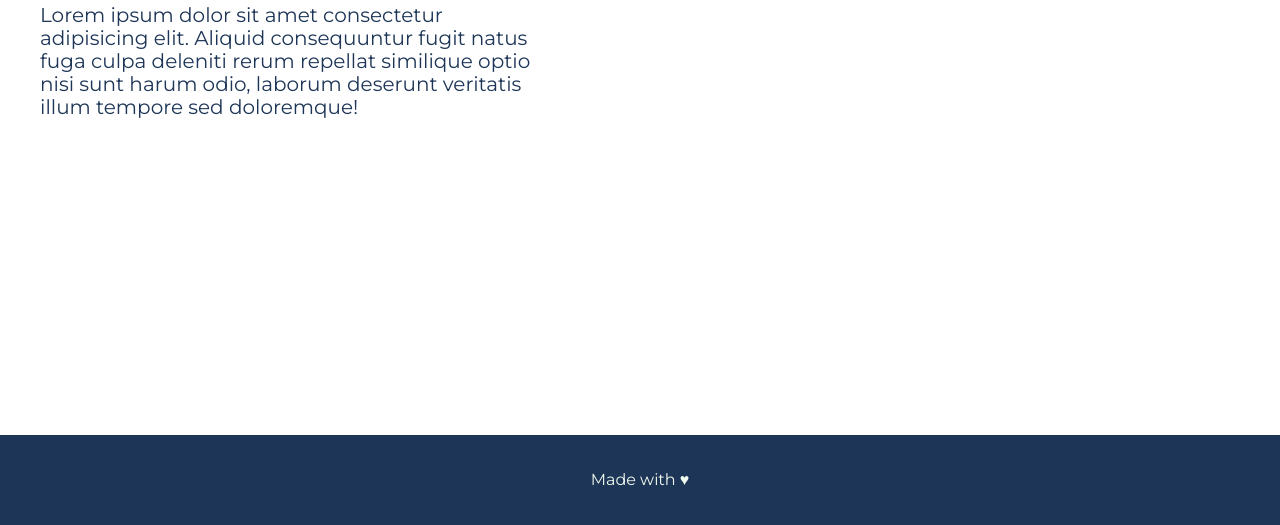
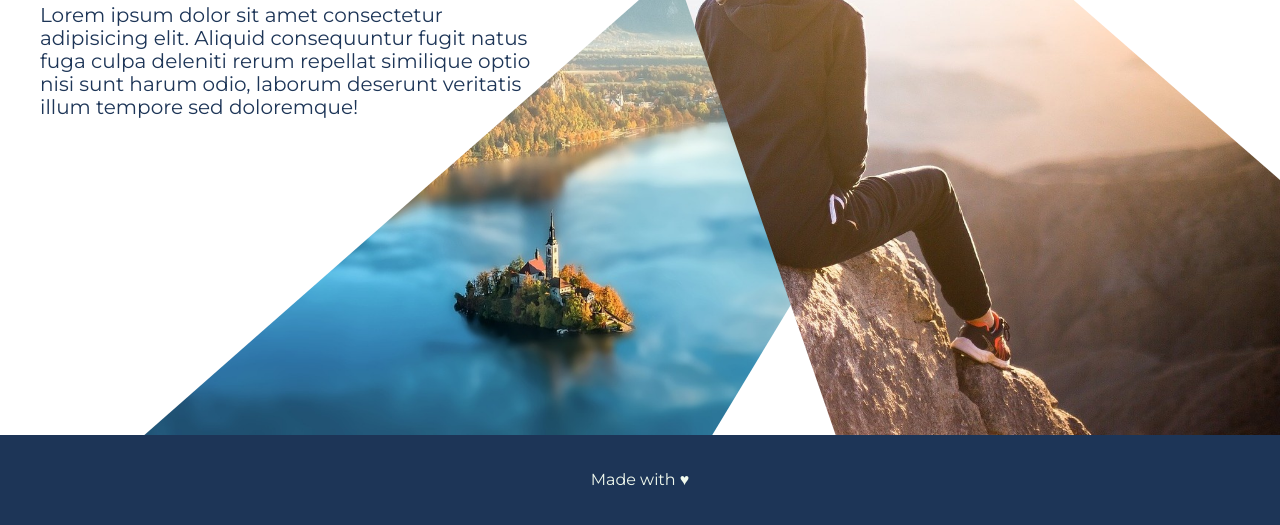
Before and after one commit to andrei-kozel/travelers-chm, a plain HTML site: page index.html in a window 1280 px wide. Shown: the part 364-889 px from the top of the page. Drawn offline with Linux system fonts and the light colour scheme; the site is published under a folder, as on GitHub Pages, so addresses that start at the root find nothing.

Commit message:
trying to fix github.io images

```diff
--- a/index.html
+++ b/index.html
@@ -40,8 +40,8 @@
         </p>
       </div>
     </div>
-    <img id="mountains-image" src="/images/mountains.jpg" alt="">
-    <img id="traveler-image" src="/images/traveler.jpg" alt="" />
+    <img id="mountains-image" src="./images/mountains.jpg" alt="">
+    <img id="traveler-image" src="./images/traveler.jpg" alt="" />
   </section>
 
   <section class="container"></section>
```
